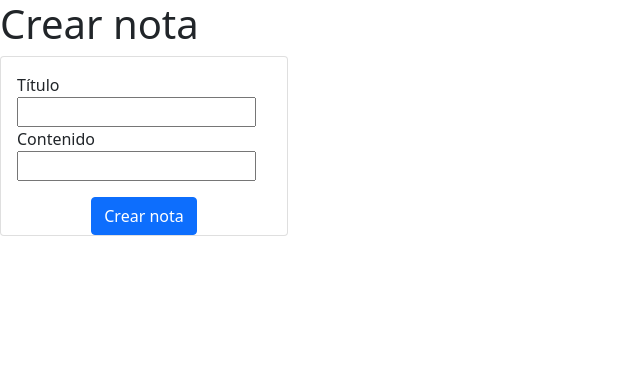
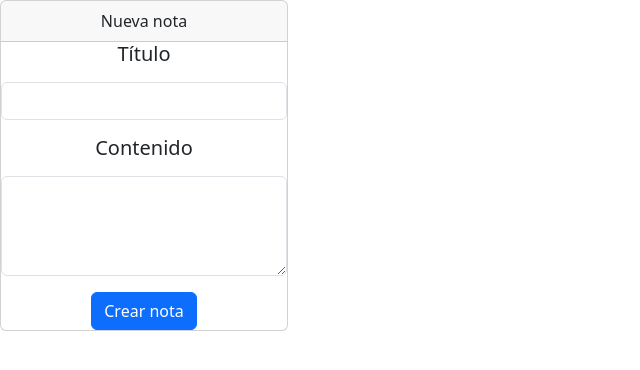
Before and after one commit to katyfernanda/lab-notes, a React (Create React App) app: page /create in a window 1280 px wide. Shown: the top 370 px of the page, without its empty margins (0-640 px from the left). Built offline with nearby package versions, Linux system fonts and the light colour scheme; no server answers.

Commit message:
adding template with bootstrap in create

```diff
--- a/package.json
+++ b/package.json
@@ -6,10 +6,10 @@
     "@testing-library/jest-dom": "^5.16.4",
     "@testing-library/react": "^13.3.0",
     "@testing-library/user-event": "^13.5.0",
-    "bootstrap": "^5.1.3",
     "dotenv": "^16.0.1",
     "firebase": "^9.8.4",
     "react": "^18.2.0",
+    "react-bootstrap": "^2.4.0",
     "react-dom": "^18.2.0",
     "react-router-dom": "^6.3.0",
     "react-scripts": "5.0.1",
--- a/src/components/Create.js
+++ b/src/components/Create.js
@@ -2,6 +2,9 @@ import React, { useState } from "react"
 import { useNavigate } from 'react-router-dom'
 import { collection, addDoc } from 'firebase/firestore'
 import { db } from '../firebaseConfig/firebase'
+import Form from 'react-bootstrap/Form'
+import Button from 'react-bootstrap/Button'
+import Card from 'react-bootstrap/Card'
 
 const Create = () => {
   const [title, setTitle] = useState('')
@@ -24,29 +27,25 @@ const Create = () => {
   }
   return (
     <>
-      <h1>Crear nota</h1>
-      <div className="card">
-        <form onSubmit={addNote}>
-          <div className="card-body">
-            <label>Título</label>
-            <input
-              value={title}
-              onChange={(e) => setTitle(e.target.value)}
-            />
-            <label>Contenido</label>
-            <input
-              value={content}
-              onChange={(e) => setContent(e.target.value)}
-            />
-          </div>
-          <div className="footerCard">
-            <button type='submit' className='btn btn-primary'>Crear nota</button>
-          </div>
-        </form>
-      </div>
+      <Card className="text-center" bg='ligth' >
+        <Card.Header>Nueva nota</Card.Header>
+        <Form onSubmit={addNote} >
+          <Form.Group className="mb-3">
+            <Card.Title><Form.Label>Título</Form.Label> </Card.Title>
+            <Form.Control type="text" required value={title}
+              onChange={(e) => setTitle(e.target.value)} />
+          </Form.Group>
+          <Form.Group className="mb-3" controlId="formBasicPassword">
+            <Card.Title><Form.Label>Contenido</Form.Label></Card.Title>
+            <Form.Control as="textarea" style={{ height: '100px' }} required value={content}
+              onChange={(e) => setContent(e.target.value)} />
+          </Form.Group>
+          <Button variant="primary" type="submit">
+            Crear nota
+          </Button>
+        </Form>
+      </Card>
     </>
-
-
   )
 }
 export default Create
--- a/src/components/Show.js
+++ b/src/components/Show.js
@@ -3,6 +3,7 @@ import { Link } from 'react-router-dom'
 import { collection, getDocs, getDoc, deleteDoc, doc } from 'firebase/firestore'
 import { db } from '../firebaseConfig/firebase'
 import 'bootstrap/dist/css/bootstrap.min.css';
+import { Accordion } from 'react-bootstrap';
 import './Show.css';
 
 const Show = () => {
@@ -38,7 +39,18 @@ const Show = () => {
             <p className="card-text">{note.content}</p>
           </div>
           <div className="card-footer" >
-            <small className="text-muted">Ultima edición: {note.day}</small>
+            <Accordion defaultActiveKey="0">
+              <Accordion.Item eventKey="0">
+                <Accordion.Header>
+                  <small className="text-muted">
+                    Última edición: {note.day}, {note.hour}
+                  </small>
+                </Accordion.Header>
+                <Accordion.Body>
+                  {note.lastEdition}
+                </Accordion.Body>
+              </Accordion.Item>
+            </Accordion>
             <div className="footerCard">
               <div className="btn-group btn-group-sm" role="group" >
                 <Link to={`/edit/${note.id}`} className='btn btn-outline-primary'>Editar</Link>
@@ -50,19 +62,6 @@ const Show = () => {
       </div>
     ))
   }
-
-  // const estructureNotes = () => {
-  //  return notes.map(note => (
-  //     <tr key = {note.id}>
-  //       <td>{note.id}</td>
-  //       <td>{note.content}</td>
-  //       <td>
-  //         <Link to={`/edit/${note.id}`} className='btn btn-light'>Editar</Link>
-  //         <button onClick={() => { deleteNote(note.id)}} className='btn btn-danger'>Eliminar</button>
-  //       </td>
-  //     </tr>
-  //   ))
-  // }
 
   //6 - se devuelve la vista
   return (
```
Also changed, not shown: 1 other file (tests, documents, lock files or other folders).
